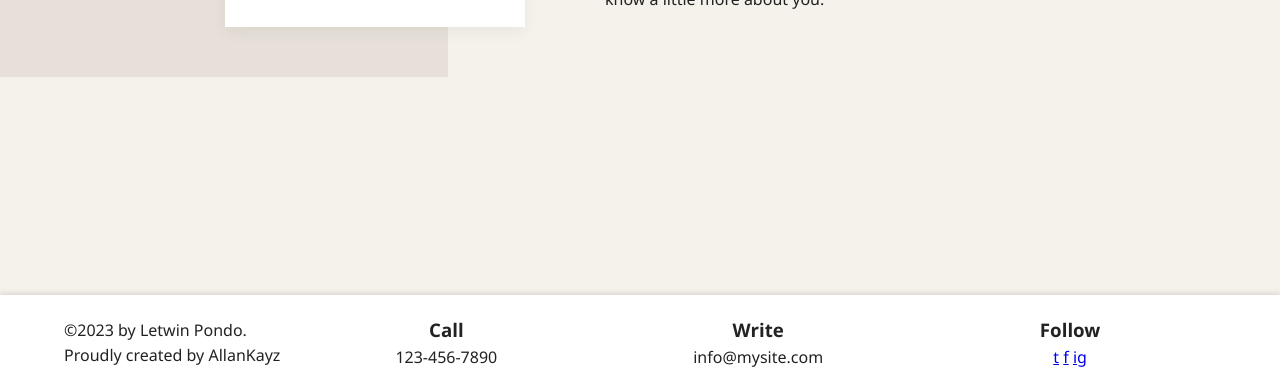
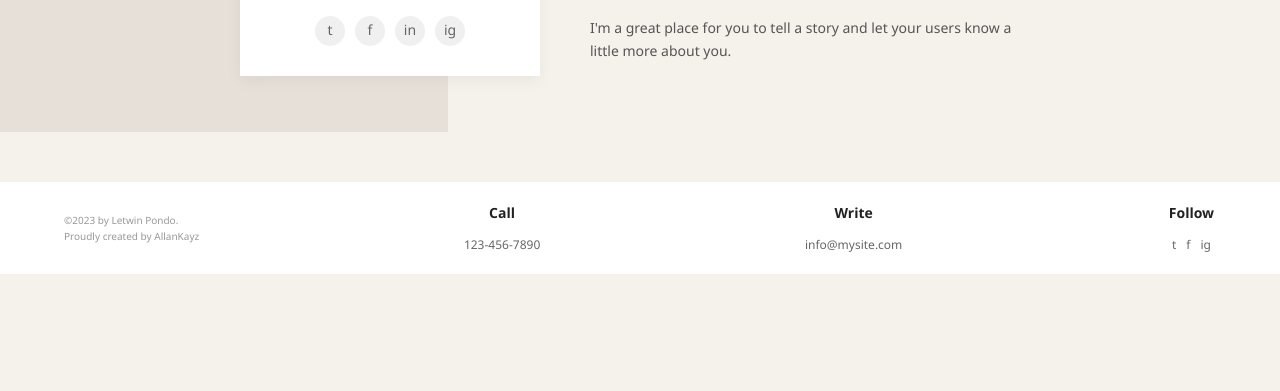
Before and after one commit to AllanKayz/profiletemplate, a plain HTML site: page index.html in a window 1280 px wide. Shown: the part 409-800 px from the top of the page. Drawn offline with Linux system fonts and the light colour scheme.

Commit message:
Update index.html

```diff
--- a/index.html
+++ b/index.html
@@ -4,8 +4,8 @@
     <meta charset="UTF-8">
     <meta name="viewport" content="width=device-width, initial-scale=1.0">
     <title>Letwin Pondo| Geospatial Scientist</title>
-<link rel="stylesheet" type="text/css" href="style.css">
-    <!--style>
+<link rel="stylesheet" type="text/css" href="stye.css">
+    <style>
         /* Reset and Base Styles */
         * {
             margin: 0;
@@ -249,7 +249,7 @@
             color: #999;
             margin-top: 10px;
         }
-    </style-->
+    </style>
 </head>
 <body>
     <header>
```
